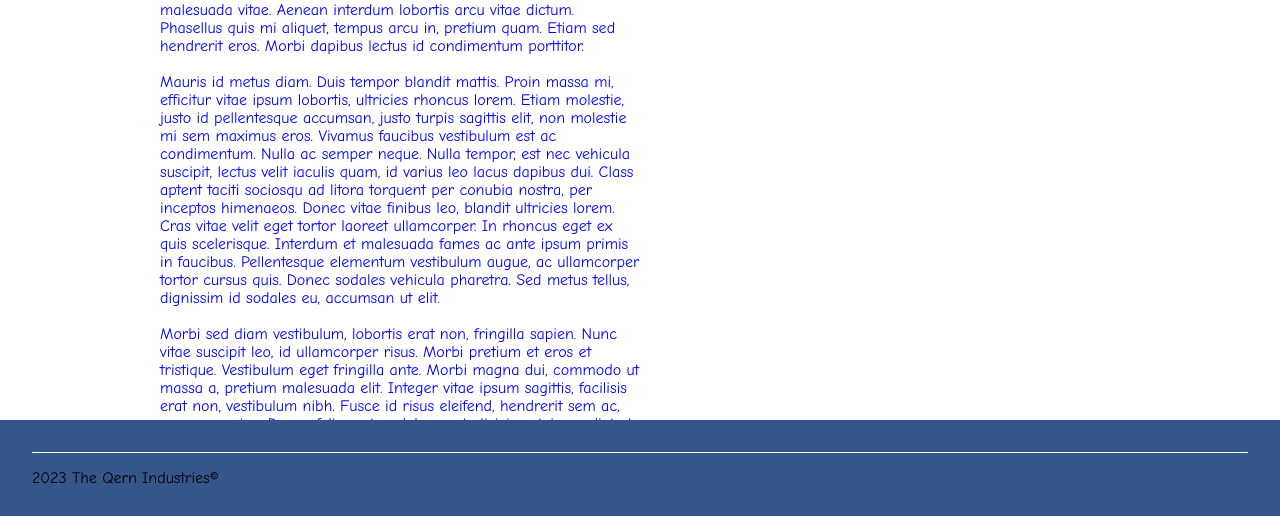
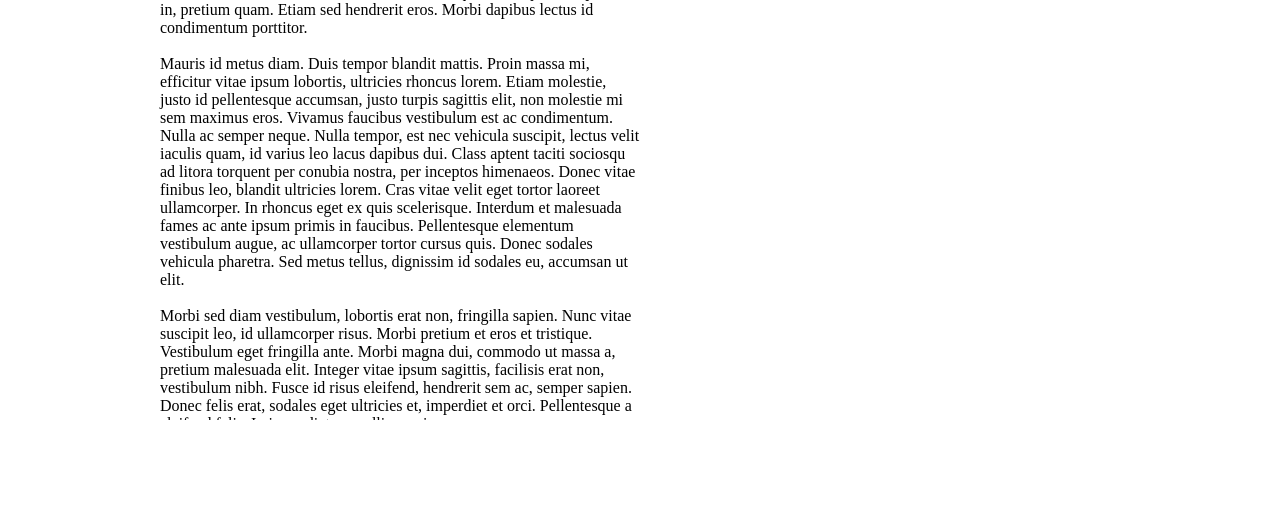
Before and after one commit to Orangian/mood-website, a PHP site: page / in a window 1280 px wide, after a click on "Informal". Shown: the part 676-1192 px from the top of the page. Run offline with PHP 8.4, Linux system fonts and the light colour scheme; some web fonts are replaced.

Commit message:
Informal

```diff
--- a/index.css
+++ b/index.css
@@ -161,16 +161,22 @@ footer {
 --head: url("https://raw.githubusercontent.com/Orangian/mood-website/master/header-logo-nodash.svg");
 }
 
+#informal[type="radio"][name^="gabagool"]:checked ~ a {
+--head: url("https://raw.githubusercontent.com/Orangian/mood-website/master/qern.svg");
+}
+
 #informal[type="radio"][name^="gabagool"]:checked ~ main {
---test: green;
+--heading-font: "pilsner";
+--subheading-font: "pilsner";
+--text-font: "libre-franklin";
+--img1: url("https://raw.githubusercontent.com/Orangian/mood-website/master/arugula.avif");
+--img2: url("");
 --opacity: 0;
---heading-font: "Impact";
---subheading-font: "Impact";
---text-font: "Comic Neue";
---heading-color: orange;
---subheading-color: red;
---text-color: blue;
---footer-bg: #34568B;
+--heading-color: #000;
+--subheading-color: #000;
+--text-color: #000;
+--footer-color: #fff;
+--footer-bg: #fff;
 }
 
 #formal[type="radio"][name^="gabagool"]:checked ~ label {
--- a/index.html
+++ b/index.html
@@ -19,6 +19,8 @@
 <input type="radio" name="gabagool" id="formal" value="Formal" checked>
 <input type="radio" name="gabagool" id="informal" value="Informal">
 <input type="radio" name="gabagool" id="archaic" value="Archaic">
+<link rel="stylesheet" href="https://use.typekit.net/xuq2rha.css">
+<link rel="stylesheet" href="https://use.typekit.net/bqs2gas.css">
 <!-- Header Logo -->
 <!-- Below SVG CSS Generated by Illustrator -->
 <a href="#" onclick="swatch();" id="headlogo"></a>
```
Also changed, not shown: other parts of index.css (+21 -13 lines), Eruca_sativa_USDA-plants.jpg (added), arugula.avif (added), qern.svg (added).
